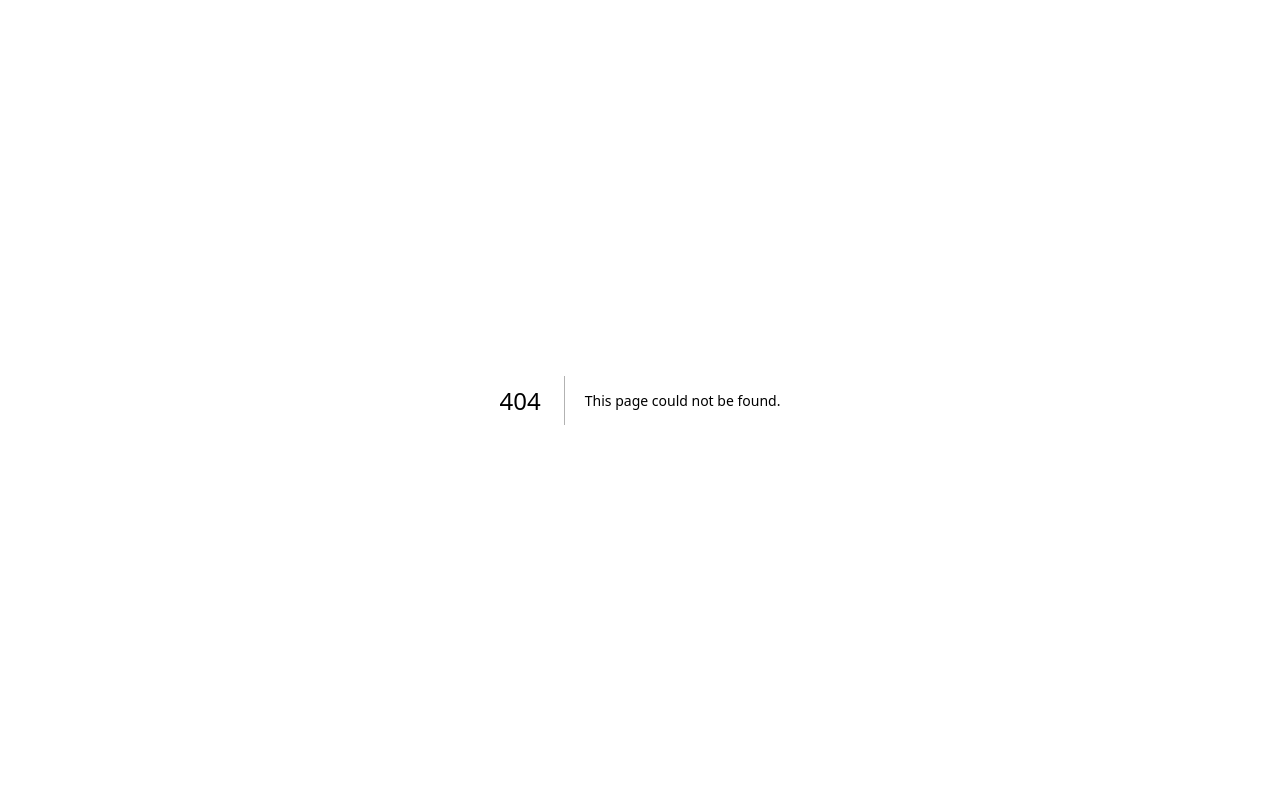
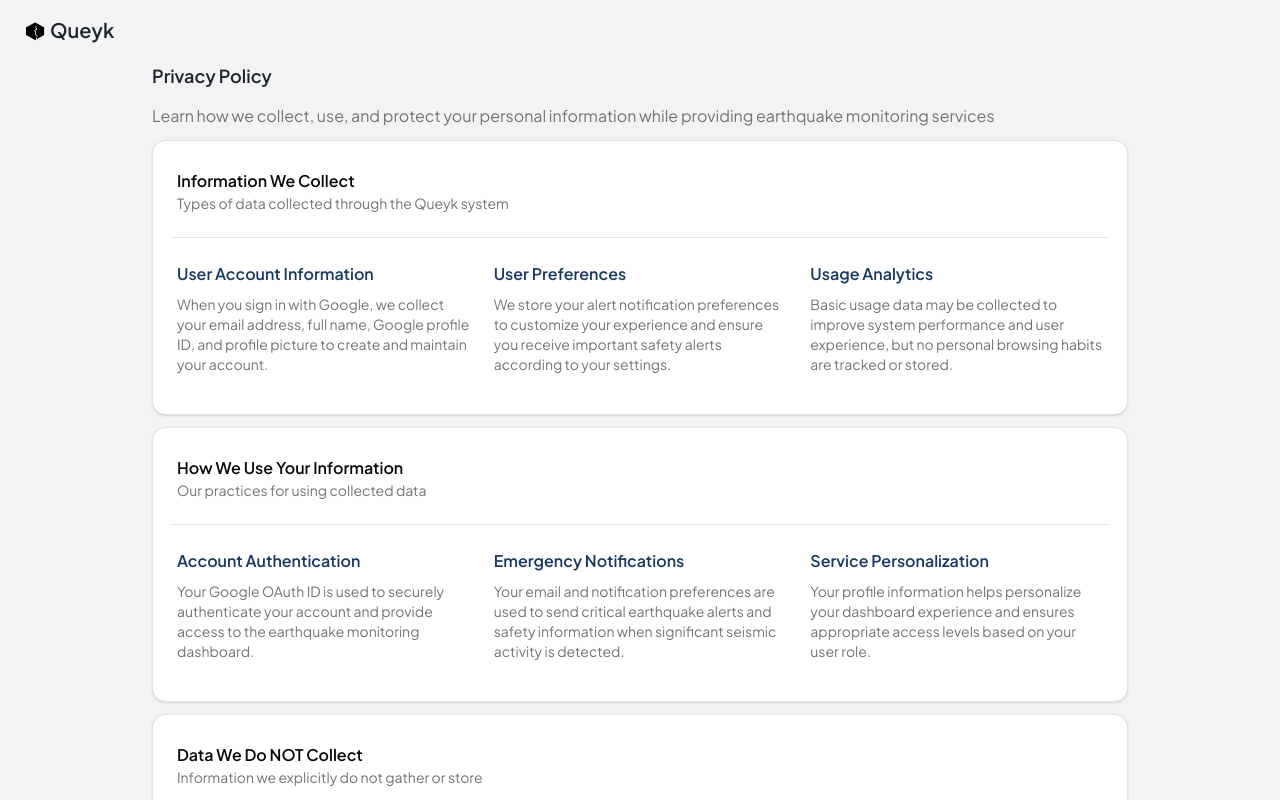
Before and after one commit to project-queyk/queyk-web, a Next.js app: page /privacy in a window 1280 px wide. Before the commit this address had no page. Shown: the top 800 px of the page. Built offline with nearby package versions, Linux system fonts and the light colour scheme.

Commit message:
feat: Add Privacy Policy link to Landing Page footer

```diff
--- /dev/null
+++ b/app/privacy/page.tsx
@@ -0,0 +1,202 @@
+import { Metadata } from "next";
+
+import {
+  Card,
+  CardContent,
+  CardDescription,
+  CardHeader,
+  CardTitle,
+} from "@/components/ui/card";
+import Link from "next/link";
+import Image from "next/image";
+
+export const metadata: Metadata = {
+  title: "Privacy Policy",
+  description:
+    "Privacy policy for the Queyk earthquake monitoring system. Learn how we collect, use, and protect your personal information while providing seismic monitoring services.",
+};
+
+const privacySections = [
+  {
+    header: "Information We Collect",
+    description: "Types of data collected through the Queyk system",
+    bulletItems: [
+      {
+        title: "User Account Information",
+        description:
+          "When you sign in with Google, we collect your email address, full name, Google profile ID, and profile picture to create and maintain your account.",
+      },
+      {
+        title: "User Preferences",
+        description:
+          "We store your alert notification preferences to customize your experience and ensure you receive important safety alerts according to your settings.",
+      },
+      {
+        title: "Usage Analytics",
+        description:
+          "Basic usage data may be collected to improve system performance and user experience, but no personal browsing habits are tracked or stored.",
+      },
+    ],
+  },
+  {
+    header: "How We Use Your Information",
+    description: "Our practices for using collected data",
+    bulletItems: [
+      {
+        title: "Account Authentication",
+        description:
+          "Your Google OAuth ID is used to securely authenticate your account and provide access to the earthquake monitoring dashboard.",
+      },
+      {
+        title: "Emergency Notifications",
+        description:
+          "Your email and notification preferences are used to send critical earthquake alerts and safety information when significant seismic activity is detected.",
+      },
+      {
+        title: "Service Personalization",
+        description:
+          "Your profile information helps personalize your dashboard experience and ensures appropriate access levels based on your user role.",
+      },
+    ],
+  },
+  {
+    header: "Data We Do NOT Collect",
+    description: "Information we explicitly do not gather or store",
+    bulletItems: [
+      {
+        title: "Location Tracking",
+        description:
+          "We do not track your real-time location or store GPS coordinates. Floor plan and evacuation data is static and not tied to your personal movements.",
+      },
+      {
+        title: "Browsing History",
+        description:
+          "We do not monitor your web browsing outside of the Queyk system or track your activity on other websites or applications.",
+      },
+      {
+        title: "Personal Communications",
+        description:
+          "We do not access, store, or monitor your personal emails, messages, or communications outside of system-generated notifications.",
+      },
+    ],
+  },
+  {
+    header: "Data Security & Storage",
+    description: "How we protect your information",
+    bulletItems: [
+      {
+        title: "Secure Authentication",
+        description:
+          "All authentication is handled through Google's secure OAuth system. We never store or have access to your Google password.",
+      },
+      {
+        title: "Data Encryption",
+        description:
+          "All data transmission uses HTTPS encryption, and stored data is protected using industry-standard security measures and access controls.",
+      },
+      {
+        title: "Limited Data Retention",
+        description:
+          "Account information is retained only while your account is active. Seismic monitoring data is kept for research and safety analysis purposes.",
+      },
+    ],
+  },
+  {
+    header: "Your Privacy Rights",
+    description: "Control over your personal information",
+    bulletItems: [
+      {
+        title: "Access Your Data",
+        description:
+          "You can view all stored personal information through your account profile and modify your notification preferences at any time.",
+      },
+      {
+        title: "Account Deletion",
+        description:
+          "You may request complete account deletion, which will remove all personal information while preserving anonymous seismic data for safety research.",
+      },
+      {
+        title: "Notification Control",
+        description:
+          "You have full control over alert notifications and can enable or disable them through your account settings without affecting system access.",
+      },
+    ],
+  },
+  {
+    header: "Third-Party Services",
+    description: "External services and data sources",
+    bulletItems: [
+      {
+        title: "Google Authentication",
+        description:
+          "We use Google OAuth for secure login. Google's privacy policy governs data handled during authentication. We only receive basic profile information.",
+      },
+      {
+        title: "Seismic Data Sources",
+        description:
+          "Earthquake data comes from PHIVOLCS and official monitoring stations. This data contains no personal information and is used for public safety.",
+      },
+      {
+        title: "Educational Institution Integration",
+        description:
+          "System access is limited to verified educational institution email addresses. No data is shared back with institutions beyond basic usage statistics.",
+      },
+    ],
+  },
+];
+
+export default function Page() {
+  return (
+    <>
+      <header className="mx-6 my-4 flex items-center justify-between">
+        <Link href="/" className="flex items-center gap-1">
+          <Image
+            src="/queyk-light.png"
+            width={25}
+            height={25}
+            alt="queyk's logo"
+            className="size-4.5 invert md:size-5.5"
+          />
+          <p className="mb-0.5 font-semibold md:text-xl">Queyk</p>
+        </Link>
+      </header>
+      <div className="mx-auto max-w-5xl px-6">
+        <div className="grid gap-3">
+          <span className="mb-0.5 text-lg font-semibold">Privacy Policy</span>
+          <p className="text-muted-foreground">
+            Learn how we collect, use, and protect your personal information
+            while providing earthquake monitoring services
+          </p>
+          {privacySections.map((section) => (
+            <Card className="w-full" key={section.header}>
+              <CardHeader className="mx-4.5 flex flex-col items-stretch space-y-0 border-b p-0">
+                <div className="flex flex-1 flex-col justify-center gap-1 px-1.5 pt-2">
+                  <CardTitle>{section.header}</CardTitle>
+                  <CardDescription>{section.description}</CardDescription>
+                </div>
+              </CardHeader>
+              <CardContent className="grid gap-4 px-6 pb-4">
+                <div className="grid gap-6 sm:grid-cols-2 md:grid-cols-3">
+                  {section.bulletItems.map((bullet) => (
+                    <div className="flex flex-col gap-2" key={bullet.title}>
+                      <h3 className="text-primary font-semibold">
+                        {bullet.title}
+                      </h3>
+                      <p className="text-muted-foreground text-sm">
+                        {bullet.description}
+                      </p>
+                    </div>
+                  ))}
+                </div>
+              </CardContent>
+            </Card>
+          ))}
+          <div className="text-muted-foreground py-8 text-center text-xs md:text-sm">
+            Last updated: {new Date().toLocaleDateString()} | ©{" "}
+            {new Date().getFullYear()} Queyk Project - All Rights Reserved
+          </div>
+        </div>
+      </div>
+    </>
+  );
+}
--- a/components/LandingPage.tsx
+++ b/components/LandingPage.tsx
@@ -527,7 +527,14 @@ export default function LandingPage({ session }: { session: Session | null }) {
           ease: "easeOut",
         }}
       >
-        <p>© {new Date().getFullYear()} Queyk Project - All Rights Reserved</p>
+        <div className="space-y-2">
+          <div>
+            <Link href="/privacy" className="hover:text-gray-700 underline">
+              Privacy Policy
+            </Link>
+          </div>
+          <p>© {new Date().getFullYear()} Queyk Project - All Rights Reserved</p>
+        </div>
       </motion.footer>
     </>
   );
```
